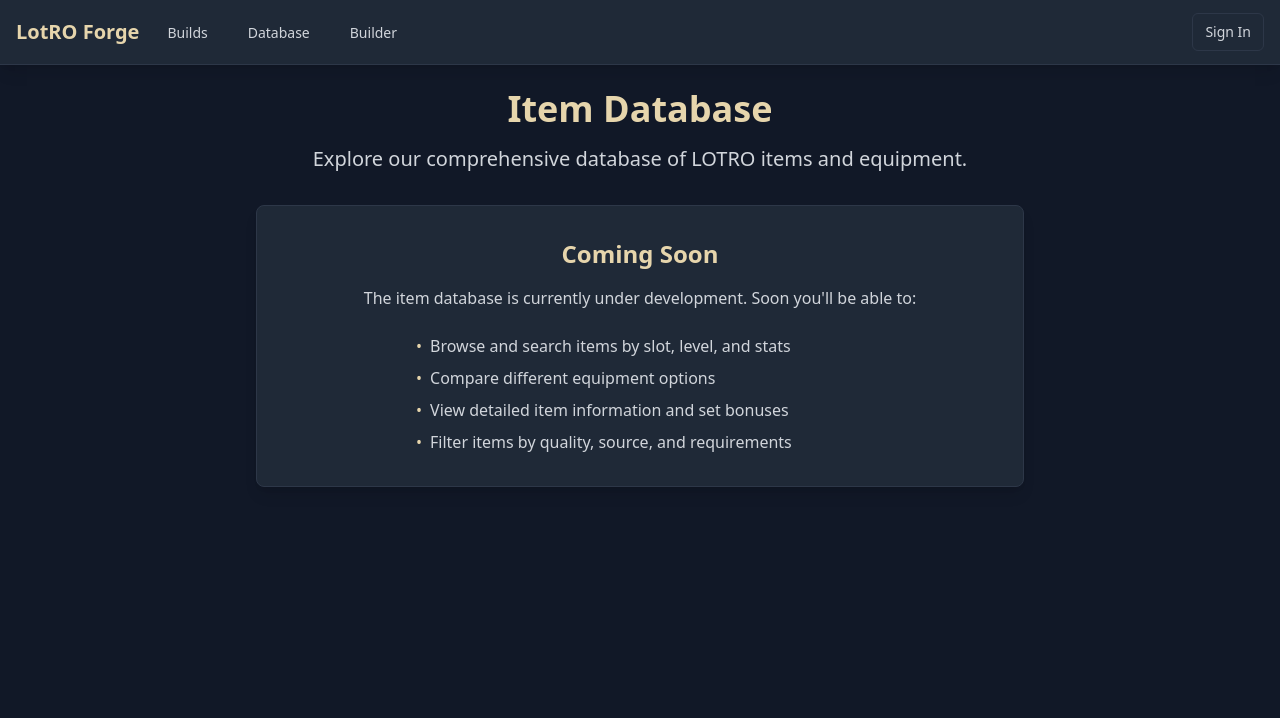
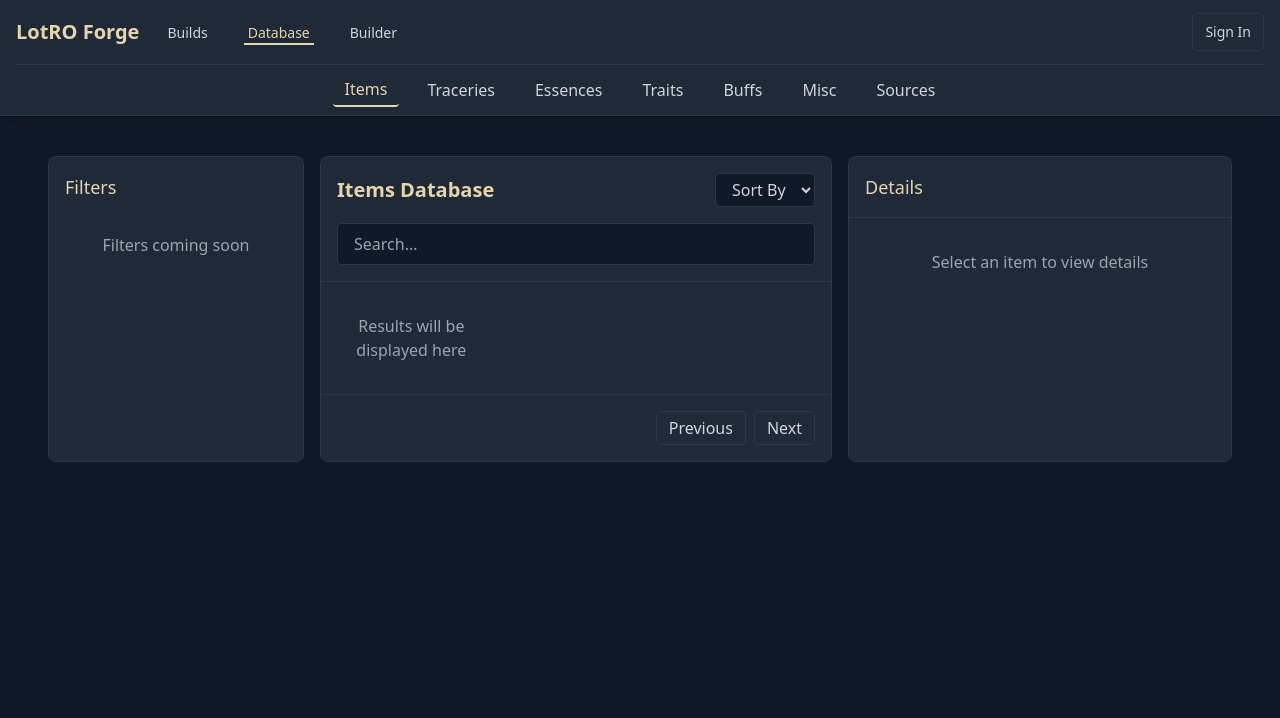
Before and after one commit to MarcBM/lotro-forge, a FastAPI app: page /database in a window 1280 px wide. Shown: the top 718 px of the page. Run offline with FastAPI, Linux system fonts and the light colour scheme; parts of the project's set-up code (start-up, migrations or seed data) failed here and were passed over; some libraries are stand-ins or nearby versions.

Commit message:
Item Database layout is ready to go

```diff
--- a/web/templates/components/nav.html
+++ b/web/templates/components/nav.html
@@ -3,8 +3,10 @@
      x-data="{
          buildName: 'New Build',
          isEditingName: false,
-         activePanel: null,
+         activePanel: window.location.pathname === '/database' ? 'items' : null,
          isBuilderPage: window.location.pathname === '/builder',
+         isDatabasePage: window.location.pathname === '/database',
+         isBuildsPage: window.location.pathname === '/builds',
 
          // Panel management
          openPanel(panel) {
@@ -16,7 +18,14 @@
              }));
          }
      }"
-     x-init="$watch('isBuilderPage', value => console.log('Builder page:', value))"
+     x-init="$watch('isBuilderPage', value => console.log('Builder page:', value));
+              $watch('isDatabasePage', value => {
+                  console.log('Database page:', value);
+                  if (value) {
+                      this.activePanel = 'items';
+                  }
+              });
+              $watch('isBuildsPage', value => console.log('Builds page:', value))"
      @panel-closed.window="activePanel = null">
     <div class="max-w-7xl mx-auto px-4">
         <!-- Main Navigation Bar -->
@@ -29,13 +38,19 @@
                 </div>
                 <!-- Navigation Links -->
                 <div class="hidden sm:ml-6 sm:flex sm:space-x-8">
-                    <a href="/builds" class="text-gray-300 hover:text-lotro-gold hover:border-lotro-gold inline-flex items-center px-1 pt-1 border-b-2 border-transparent text-sm font-medium">
+                    <a href="/builds"
+                       class="inline-flex items-center px-1 pt-1 border-b-2 text-sm font-medium transition-colors duration-200"
+                       :class="isBuildsPage ? 'text-lotro-gold border-lotro-gold' : 'text-gray-300 hover:text-lotro-gold hover:border-lotro-gold border-transparent'">
                         Builds
                     </a>
-                    <a href="/database" class="text-gray-300 hover:text-lotro-gold hover:border-lotro-gold inline-flex items-center px-1 pt-1 border-b-2 border-transparent text-sm font-medium">
+                    <a href="/database"
+                       class="inline-flex items-center px-1 pt-1 border-b-2 text-sm font-medium transition-colors duration-200"
+                       :class="isDatabasePage ? 'text-lotro-gold border-lotro-gold' : 'text-gray-300 hover:text-lotro-gold hover:border-lotro-gold border-transparent'">
                         Database
                     </a>
-                    <a href="/builder" class="text-gray-300 hover:text-lotro-gold hover:border-lotro-gold inline-flex items-center px-1 pt-1 border-b-2 border-transparent text-sm font-medium">
+                    <a href="/builder"
+                       class="inline-flex items-center px-1 pt-1 border-b-2 text-sm font-medium transition-colors duration-200"
+                       :class="isBuilderPage ? 'text-lotro-gold border-lotro-gold' : 'text-gray-300 hover:text-lotro-gold hover:border-lotro-gold border-transparent'">
                         Builder
                     </a>
                 </div>
@@ -69,7 +84,7 @@
             </div>
         </div>
 
-        <!-- Panel Navigation (only shown on builder page) -->
+        <!-- Panel Navigation (shown on builder or database page) -->
         <template x-if="isBuilderPage">
             <div class="flex justify-center space-x-4 py-2 border-t border-lotro-border">
                 <button @click="openPanel('legendary')"
@@ -99,5 +114,46 @@
                 </button>
             </div>
         </template>
+
+        <!-- Database Navigation (shown on database page) -->
+        <template x-if="isDatabasePage">
+            <div class="flex justify-center space-x-4 py-2 border-t border-lotro-border">
+                <button @click="openPanel('items')"
+                        class="text-gray-300 hover:text-lotro-gold px-3 py-1 rounded transition-colors duration-200"
+                        :class="{'text-lotro-gold border-b-2 border-lotro-gold': activePanel === 'items'}">
+                    Items
+                </button>
+                <button @click="openPanel('traceries')"
+                        class="text-gray-300 hover:text-lotro-gold px-3 py-1 rounded transition-colors duration-200"
+                        :class="{'text-lotro-gold border-b-2 border-lotro-gold': activePanel === 'traceries'}">
+                    Traceries
+                </button>
+                <button @click="openPanel('essences')"
+                        class="text-gray-300 hover:text-lotro-gold px-3 py-1 rounded transition-colors duration-200"
+                        :class="{'text-lotro-gold border-b-2 border-lotro-gold': activePanel === 'essences'}">
+                    Essences
+                </button>
+                <button @click="openPanel('traits')"
+                        class="text-gray-300 hover:text-lotro-gold px-3 py-1 rounded transition-colors duration-200"
+                        :class="{'text-lotro-gold border-b-2 border-lotro-gold': activePanel === 'traits'}">
+                    Traits
+                </button>
+                <button @click="openPanel('buffs')"
+                        class="text-gray-300 hover:text-lotro-gold px-3 py-1 rounded transition-colors duration-200"
+                        :class="{'text-lotro-gold border-b-2 border-lotro-gold': activePanel === 'buffs'}">
+                    Buffs
+                </button>
+                <button @click="openPanel('misc')"
+                        class="text-gray-300 hover:text-lotro-gold px-3 py-1 rounded transition-colors duration-200"
+                        :class="{'text-lotro-gold border-b-2 border-lotro-gold': activePanel === 'misc'}">
+                    Misc
+                </button>
+                <button @click="openPanel('sources')"
+                        class="text-gray-300 hover:text-lotro-gold px-3 py-1 rounded transition-colors duration-200"
+                        :class="{'text-lotro-gold border-b-2 border-lotro-gold': activePanel === 'sources'}">
+                    Sources
+                </button>
+            </div>
+        </template>
     </div>
 </nav>
--- /dev/null
+++ b/web/templates/database/components/base_panel.html
@@ -0,0 +1,68 @@
+{% macro database_panel(panel_id, title, filters_content, results_content, details_content) %}
+<div x-data="{}"
+     x-show="activePanel === '{{ panel_id }}'"
+     class="h-full flex gap-4">
+
+    <!-- Left Column - Filters -->
+    <div class="w-64 bg-lotro-dark rounded-lg border border-lotro-border p-4 flex-shrink-0">
+        <h3 class="text-lg font-medium text-lotro-gold mb-4">Filters</h3>
+        <div class="space-y-4">
+            {{ filters_content }}
+        </div>
+    </div>
+
+    <!-- Middle Column - Results Grid -->
+    <div class="flex-1 bg-lotro-dark rounded-lg border border-lotro-border flex flex-col">
+        <!-- Header with Search -->
+        <div class="p-4 border-b border-lotro-border">
+            <div class="flex items-center justify-between mb-4">
+                <h2 class="text-xl font-bold text-lotro-gold">{{ title }}</h2>
+                <!-- Sort By dropdown placeholder -->
+                <select class="bg-lotro-darker text-gray-300 px-3 py-1 rounded border border-lotro-border focus:border-lotro-gold focus:outline-none">
+                    <option value="" disabled selected>Sort By</option>
+                    <option value="" disabled>Name</option>
+                    <option value="" disabled>Level</option>
+                    <option value="" disabled>Type</option>
+                </select>
+            </div>
+            <div class="flex gap-2">
+                <input type="text"
+                       placeholder="Search..."
+                       class="flex-1 bg-lotro-darker text-gray-300 px-4 py-2 rounded border border-lotro-border focus:border-lotro-gold focus:outline-none">
+            </div>
+        </div>
+
+        <!-- Results Grid -->
+        <div class="flex-1 overflow-y-auto p-4">
+            <div class="grid grid-cols-1 md:grid-cols-2 lg:grid-cols-3 gap-4">
+                {{ results_content }}
+            </div>
+        </div>
+
+        <!-- Pagination -->
+        <div class="p-4 border-t border-lotro-border flex justify-between items-center">
+            <div class="text-gray-400 text-sm">
+                <!-- Pagination info will be implemented later -->
+            </div>
+            <div class="flex gap-2">
+                <button class="px-3 py-1 rounded border border-lotro-border text-gray-300 hover:text-lotro-gold hover:border-lotro-gold transition-colors duration-200">
+                    Previous
+                </button>
+                <button class="px-3 py-1 rounded border border-lotro-border text-gray-300 hover:text-lotro-gold hover:border-lotro-gold transition-colors duration-200">
+                    Next
+                </button>
+            </div>
+        </div>
+    </div>
+
+    <!-- Right Column - Details Panel -->
+    <div class="w-96 bg-lotro-dark rounded-lg border border-lotro-border flex-shrink-0">
+        <div class="p-4 border-b border-lotro-border">
+            <h3 class="text-lg font-medium text-lotro-gold">Details</h3>
+        </div>
+        <div class="p-4">
+            {{ details_content }}
+        </div>
+    </div>
+</div>
+{% endmacro %}
--- /dev/null
+++ b/web/templates/database/components/buffs_panel.html
@@ -0,0 +1,24 @@
+{% from "database/components/base_panel.html" import database_panel %}
+
+{% set filters_content %}
+<!-- Filters placeholder -->
+<div class="text-gray-400 text-center py-4">
+    Filters coming soon
+</div>
+{% endset %}
+
+{% set results_content %}
+<!-- Results placeholder -->
+<div class="text-gray-400 text-center py-4">
+    Results will be displayed here
+</div>
+{% endset %}
+
+{% set details_content %}
+<!-- Details placeholder -->
+<div class="text-gray-400 text-center py-4">
+    Select an item to view details
+</div>
+{% endset %}
+
+{{ database_panel('buffs', 'Buffs Database', filters_content, results_content, details_content) }}
--- /dev/null
+++ b/web/templates/database/components/essences_panel.html
@@ -0,0 +1,24 @@
+{% from "database/components/base_panel.html" import database_panel %}
+
+{% set filters_content %}
+<!-- Filters placeholder -->
+<div class="text-gray-400 text-center py-4">
+    Filters coming soon
+</div>
+{% endset %}
+
+{% set results_content %}
+<!-- Results placeholder -->
+<div class="text-gray-400 text-center py-4">
+    Results will be displayed here
+</div>
+{% endset %}
+
+{% set details_content %}
+<!-- Details placeholder -->
+<div class="text-gray-400 text-center py-4">
+    Select an item to view details
+</div>
+{% endset %}
+
+{{ database_panel('essences', 'Essences Database', filters_content, results_content, details_content) }}
--- /dev/null
+++ b/web/templates/database/components/items_panel.html
@@ -0,0 +1,81 @@
+{% from "database/components/base_panel.html" import database_panel %}
+
+{% set filters_content %}
+<!-- Filters placeholder -->
+<div class="text-gray-400 text-center py-4">
+    Filters coming soon
+</div>
+{% endset %}
+
+{% set results_content %}
+<!-- Results placeholder -->
+<div class="text-gray-400 text-center py-4">
+    Results will be displayed here
+</div>
+{% endset %}
+
+{% set details_content %}
+<!-- Details placeholder -->
+<div class="text-gray-400 text-center py-4">
+    Select an item to view details
+</div>
+{% endset %}
+
+{{ database_panel('items', 'Items Database', filters_content, results_content, details_content) }}
+
+<script>
+document.addEventListener('alpine:init', () => {
+    Alpine.data('itemsPanel', () => ({
+        searchQuery: '',
+        currentPage: 1,
+        itemsPerPage: 12,
+        totalItems: 0,
+        items: [],
+        selectedItem: null,
+
+        get startIndex() {
+            return (this.currentPage - 1) * this.itemsPerPage;
+        },
+
+        get endIndex() {
+            return Math.min(this.startIndex + this.itemsPerPage, this.totalItems);
+        },
+
+        get totalPages() {
+            return Math.ceil(this.totalItems / this.itemsPerPage);
+        },
+
+        debounceSearch() {
+            clearTimeout(this.searchTimeout);
+            this.searchTimeout = setTimeout(() => {
+                this.loadItems();
+            }, 300);
+        },
+
+        init() {
+            this.loadItems();
+        },
+
+        async loadItems() {
+            try {
+                // TODO: Implement API call to load items
+                console.log('Loading items...');
+                // For now, just show some placeholder data
+                this.items = [
+                    {
+                        id: 1,
+                        name: 'Example Item',
+                        type: 'Weapon',
+                        level: 140,
+                        slot: 'Main Hand',
+                        icon_url: '/static/images/placeholder.png'
+                    }
+                ];
+                this.totalItems = 1;
+            } catch (error) {
+                console.error('Error loading items:', error);
+            }
+        }
+    }));
+});
+</script>
--- /dev/null
+++ b/web/templates/database/components/misc_panel.html
@@ -0,0 +1,24 @@
+{% from "database/components/base_panel.html" import database_panel %}
+
+{% set filters_content %}
+<!-- Filters placeholder -->
+<div class="text-gray-400 text-center py-4">
+    Filters coming soon
+</div>
+{% endset %}
+
+{% set results_content %}
+<!-- Results placeholder -->
+<div class="text-gray-400 text-center py-4">
+    Results will be displayed here
+</div>
+{% endset %}
+
+{% set details_content %}
+<!-- Details placeholder -->
+<div class="text-gray-400 text-center py-4">
+    Select an item to view details
+</div>
+{% endset %}
+
+{{ database_panel('misc', 'Miscellaneous Database', filters_content, results_content, details_content) }}
--- /dev/null
+++ b/web/templates/database/components/sources_panel.html
@@ -0,0 +1,24 @@
+{% from "database/components/base_panel.html" import database_panel %}
+
+{% set filters_content %}
+<!-- Filters placeholder -->
+<div class="text-gray-400 text-center py-4">
+    Filters coming soon
+</div>
+{% endset %}
+
+{% set results_content %}
+<!-- Results placeholder -->
+<div class="text-gray-400 text-center py-4">
+    Results will be displayed here
+</div>
+{% endset %}
+
+{% set details_content %}
+<!-- Details placeholder -->
+<div class="text-gray-400 text-center py-4">
+    Select an item to view details
+</div>
+{% endset %}
+
+{{ database_panel('sources', 'Sources Database', filters_content, results_content, details_content) }}
--- /dev/null
+++ b/web/templates/database/components/traceries_panel.html
@@ -0,0 +1,24 @@
+{% from "database/components/base_panel.html" import database_panel %}
+
+{% set filters_content %}
+<!-- Filters placeholder -->
+<div class="text-gray-400 text-center py-4">
+    Filters coming soon
+</div>
+{% endset %}
+
+{% set results_content %}
+<!-- Results placeholder -->
+<div class="text-gray-400 text-center py-4">
+    Results will be displayed here
+</div>
+{% endset %}
+
+{% set details_content %}
+<!-- Details placeholder -->
+<div class="text-gray-400 text-center py-4">
+    Select an item to view details
+</div>
+{% endset %}
+
+{{ database_panel('traceries', 'Traceries Database', filters_content, results_content, details_content) }}
--- /dev/null
+++ b/web/templates/database/components/traits_panel.html
@@ -0,0 +1,24 @@
+{% from "database/components/base_panel.html" import database_panel %}
+
+{% set filters_content %}
+<!-- Filters placeholder -->
+<div class="text-gray-400 text-center py-4">
+    Filters coming soon
+</div>
+{% endset %}
+
+{% set results_content %}
+<!-- Results placeholder -->
+<div class="text-gray-400 text-center py-4">
+    Results will be displayed here
+</div>
+{% endset %}
+
+{% set details_content %}
+<!-- Details placeholder -->
+<div class="text-gray-400 text-center py-4">
+    Select an item to view details
+</div>
+{% endset %}
+
+{{ database_panel('traits', 'Traits Database', filters_content, results_content, details_content) }}
--- a/web/templates/database/database.html
+++ b/web/templates/database/database.html
@@ -3,43 +3,31 @@
 {% block title %}Database - LotRO Forge{% endblock %}
 
 {% block content %}
-<div class="space-y-8">
-    <!-- Header Section -->
-    <div class="text-center">
-        <h1 class="text-4xl font-bold text-lotro-gold mb-4">Item Database</h1>
-        <p class="text-xl text-gray-300 max-w-3xl mx-auto">
-            Explore our comprehensive database of LOTRO items and equipment.
-        </p>
-    </div>
+<!-- Database Component -->
+<div id="database-component"
+     x-data="{
+         activePanel: window.location.pathname === '/database' ? 'items' : null
+     }"
+     @open-panel.window="activePanel = $event.detail"
+     class="bg-lotro-darker">
 
-    <!-- Coming Soon Card -->
-    <div class="max-w-3xl mx-auto">
-        <div class="bg-lotro-dark rounded-lg shadow-lg overflow-hidden border border-lotro-border">
-            <div class="p-8 text-center">
-                <h2 class="text-2xl font-bold text-lotro-gold mb-4">Coming Soon</h2>
-                <p class="text-gray-300 mb-6">
-                    The item database is currently under development. Soon you'll be able to:
-                </p>
-                <ul class="text-gray-300 space-y-2 text-left max-w-md mx-auto">
-                    <li class="flex items-center">
-                        <span class="text-lotro-gold mr-2">•</span>
-                        Browse and search items by slot, level, and stats
-                    </li>
-                    <li class="flex items-center">
-                        <span class="text-lotro-gold mr-2">•</span>
-                        Compare different equipment options
-                    </li>
-                    <li class="flex items-center">
-                        <span class="text-lotro-gold mr-2">•</span>
-                        View detailed item information and set bonuses
-                    </li>
-                    <li class="flex items-center">
-                        <span class="text-lotro-gold mr-2">•</span>
-                        Filter items by quality, source, and requirements
-                    </li>
-                </ul>
-            </div>
+    <!-- Main content area -->
+    <div class="max-w-7xl mx-auto px-4 py-4">
+        <!-- Panel Content -->
+        <div>
+            {% include "database/components/items_panel.html" %}
+            {% include "database/components/traceries_panel.html" %}
+            {% include "database/components/essences_panel.html" %}
+            {% include "database/components/traits_panel.html" %}
+            {% include "database/components/buffs_panel.html" %}
+            {% include "database/components/misc_panel.html" %}
+            {% include "database/components/sources_panel.html" %}
         </div>
     </div>
 </div>
+
+<!-- Hide elements until Alpine.js is ready -->
+<style>
+    [x-cloak] { display: none !important; }
+</style>
 {% endblock %}
```
